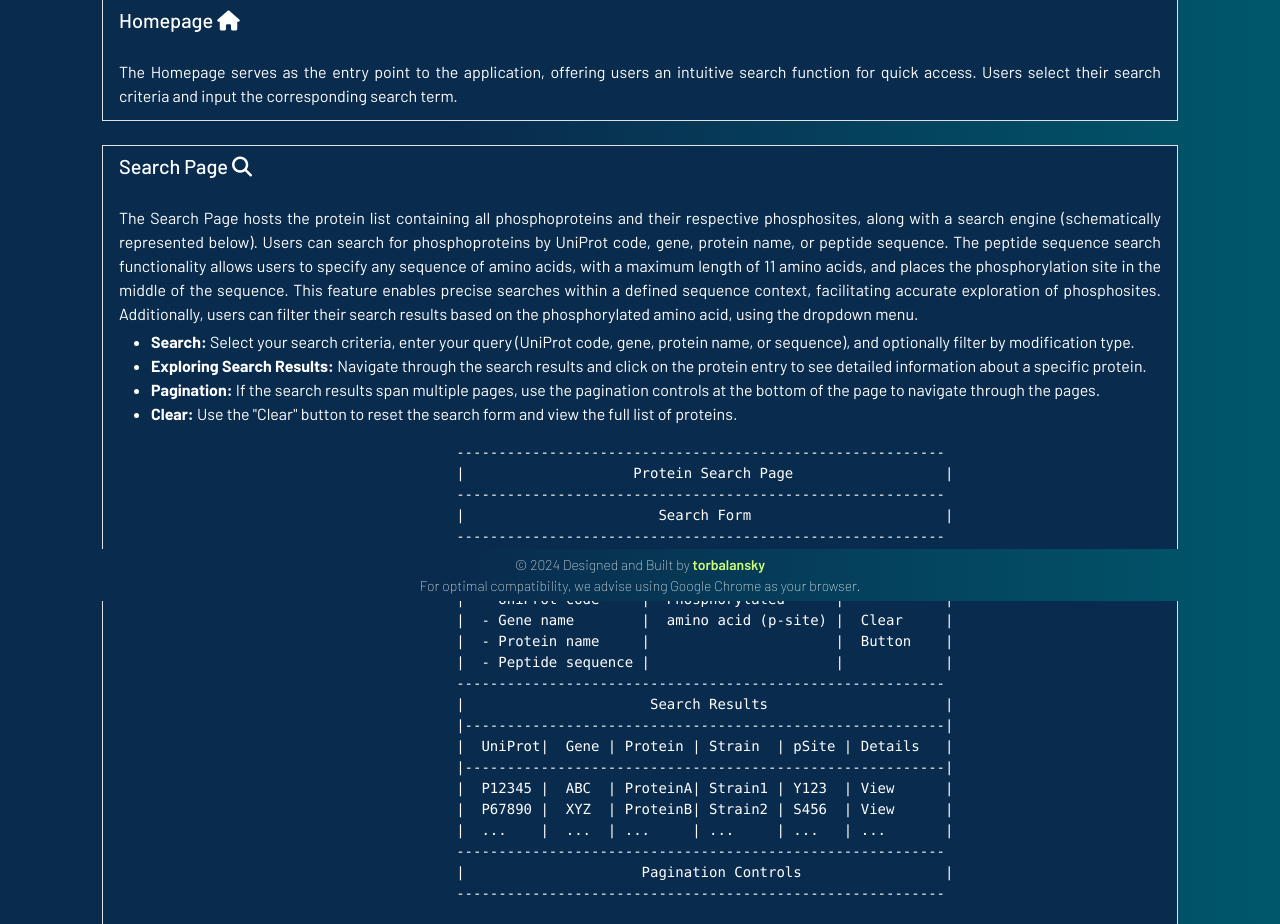
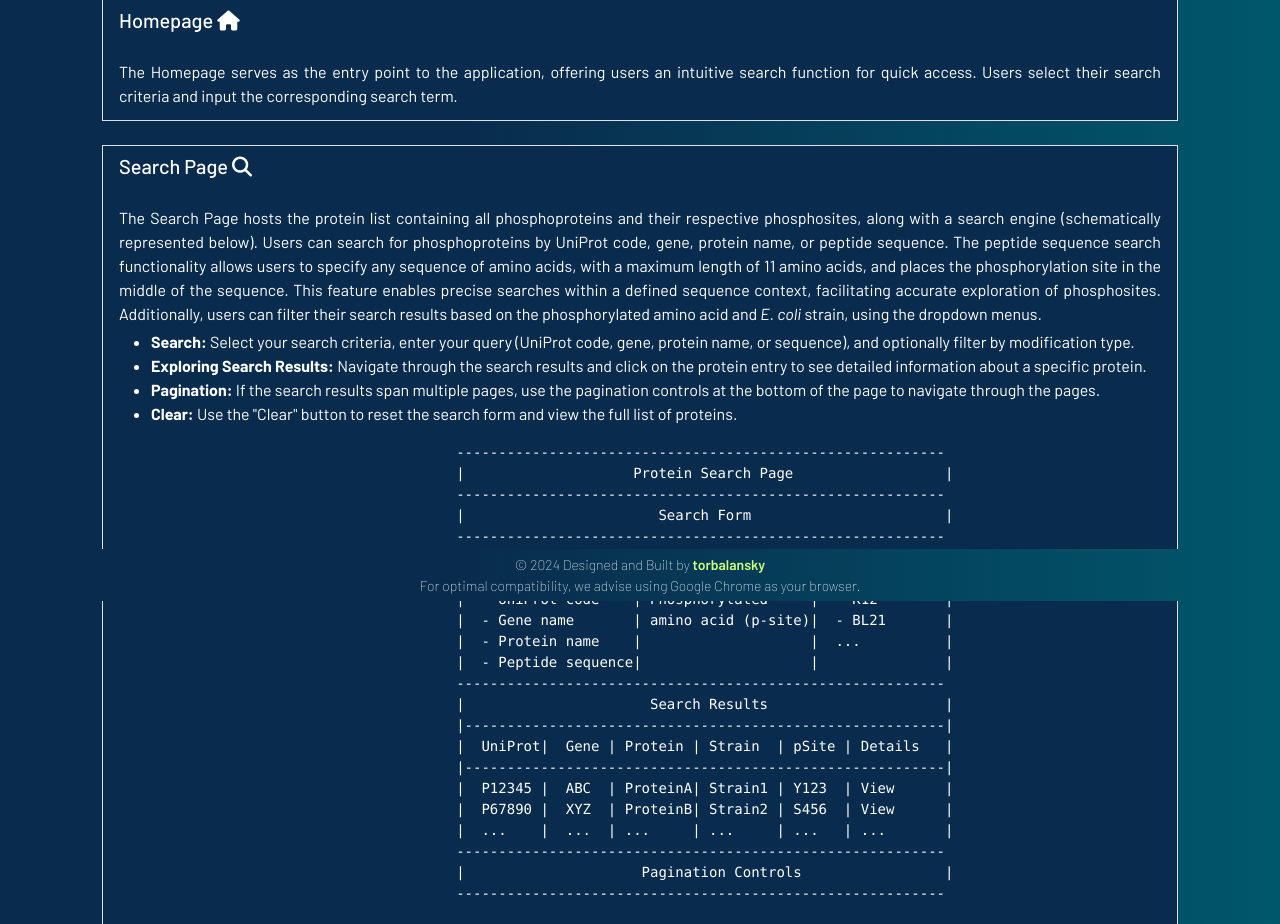
Before and after one commit to torbalansky/phosphoecoli, a Django app: page /guide/ in a window 1280 px wide. Shown: the part 199-1123 px from the top of the page. Run offline with Django 5.2, Linux system fonts and the light colour scheme; some libraries are stand-ins or nearby versions.

Commit message:
Updated guide.

```diff
--- a/bacphosapp/management/commands/import_excel_data.py
+++ b/bacphosapp/management/commands/import_excel_data.py
@@ -17,7 +17,8 @@ class Command(BaseCommand):
             gene_name = row['gene_name']
             protein_name = row['protein_name']
             position = row['position']
-            existing_record = existing_records.get((uniprot_code, gene_name, protein_name, position))
+            coli_strain = row['coli_strain']
+            existing_record = existing_records.get((uniprot_code, gene_name, protein_name, position, coli_strain))
 
             if existing_record:
                 existing_record.uniprot_url = row['uniprot_url']
--- a/bacphosapp/templates/guide.html
+++ b/bacphosapp/templates/guide.html
@@ -17,7 +17,7 @@
                         The Search Page hosts the protein list containing all phosphoproteins and their respective phosphosites, along with a search engine (schematically represented below).
                         Users can search for phosphoproteins by UniProt code, gene, protein name, or peptide sequence.
                         The peptide sequence search functionality allows users to specify any sequence of amino acids, with a maximum length of 11 amino acids, and places the phosphorylation site in the middle of the sequence. This feature enables precise searches within a defined sequence context, facilitating accurate exploration of phosphosites.
-                        Additionally, users can filter their search results based on the phosphorylated amino acid, using the dropdown menu. <br>
+                        Additionally, users can filter their search results based on the phosphorylated amino acid and <em>E. coli</em> strain, using the dropdown menus. <br>
                         </p>
                         <p class="mb-1">
                             <ul>
@@ -33,12 +33,12 @@
                                         ----------------------------------------------------------
                                         |                       Search Form                       |
                                         ----------------------------------------------------------
-                                        |  Search Criteria:   |  Modification Type:  |  Search    |
-                                        |---------------------|----------------------|  Button    |
-                                        |  - UniProt code     |  Phosphorylated      |            |
-                                        |  - Gene name        |  amino acid (p-site) |  Clear     |
-                                        |  - Protein name     |                      |  Button    |
-                                        |  - Peptide sequence |                      |            |
+                                        |  Search Criteria:  | Modification Type: | E.coli strain |
+                                        |--------------------|--------------------|---------------|
+                                        |  - UniProt code    | Phosphorylated     |  - K12        |
+                                        |  - Gene name       | amino acid (p-site)|  - BL21       |
+                                        |  - Protein name    |                    |  ...          |
+                                        |  - Peptide sequence|                    |               |
                                         ----------------------------------------------------------
                                         |                      Search Results                     |
                                         |---------------------------------------------------------|
@@ -93,7 +93,7 @@
                                 |                            [IUPred3] [PSIPRED]                            |
                                 -----------------------------------------------------------------------------
                     </pre>
-
+                    <p>Users should note that p-sites labeled as strains "<em>Escherichia coli</em> BL21-DE3 (PKA)", "<em>Escherichia coli</em> K12 (CKII)", and "<em>Escherichia coli</em> K12 (PKA)" originate from <em>E. coli</em> expressing the respective kinases mentioned in parentheses. For further details, users are encouraged to refer to the respective study papers for comprehensive information.</p>
                     </p>
                 </a><br>
                 <a href="{% url 'login' %}" class="list-group-item list-group-item-action text-white">
```
Also changed, not shown: bacphosapp/templates/protein_list.html (+8 -8 lines).
